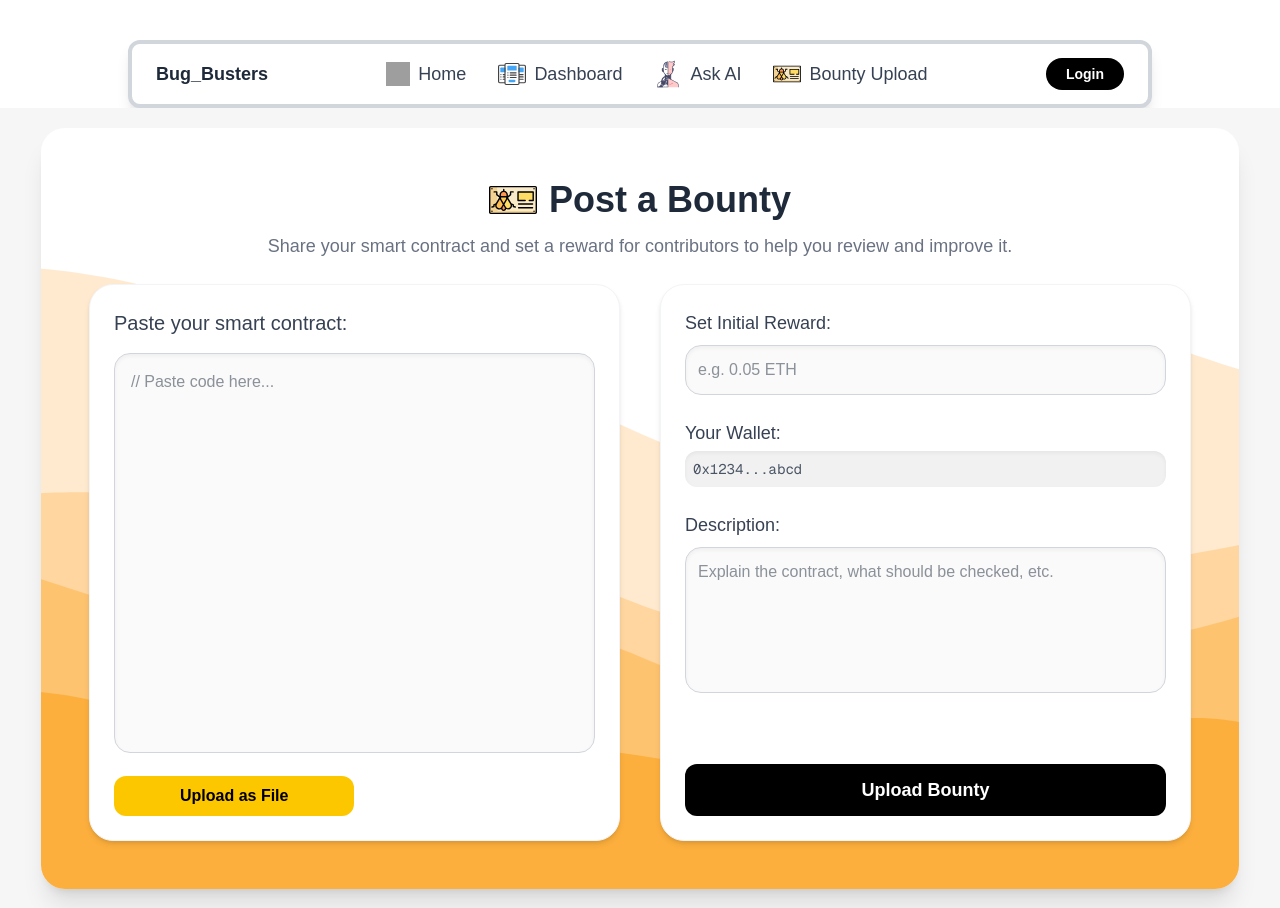
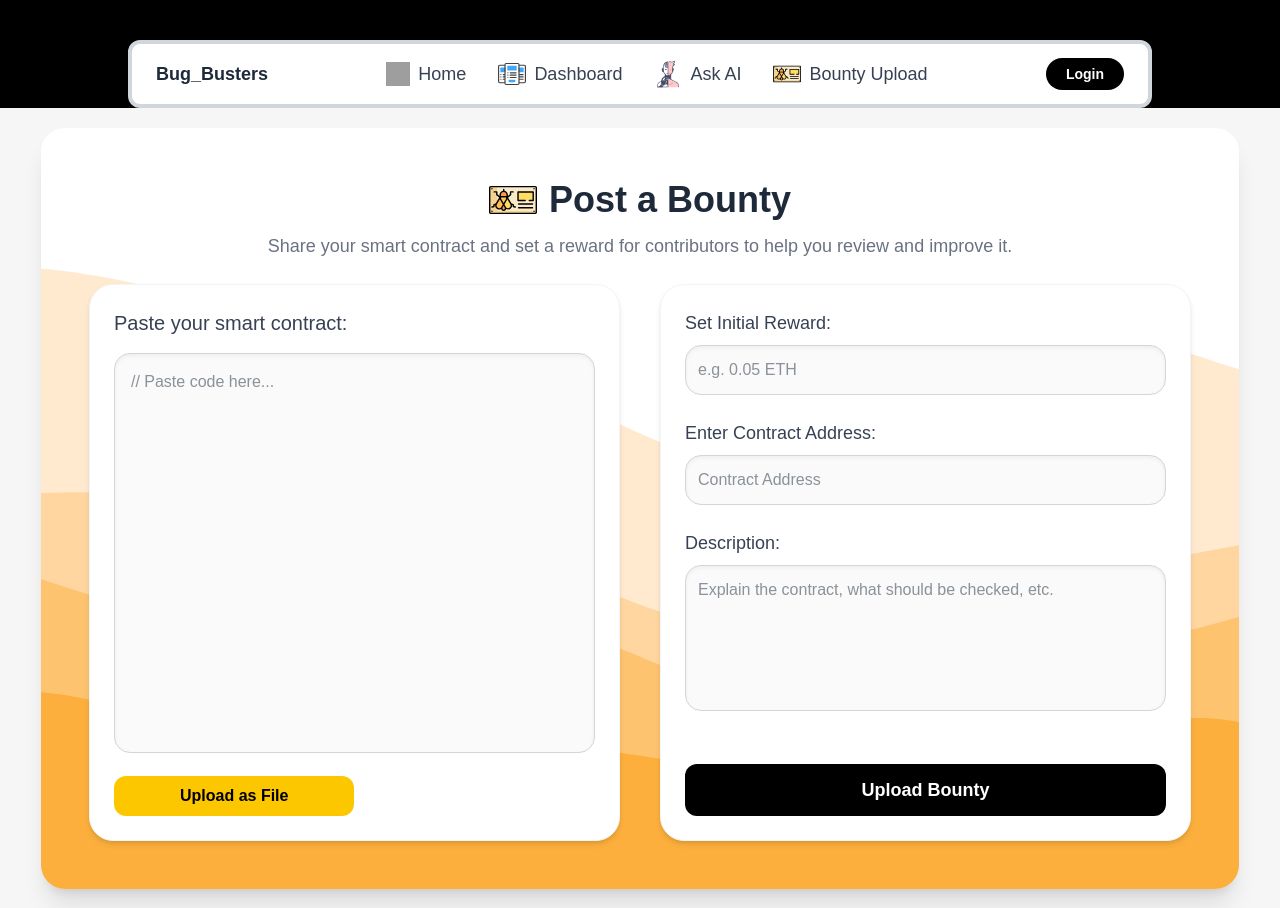
Before and after one commit to technicalclipper/Bug_Busters, a Next.js app in the folder web/app/: page /bounty_page in a window 1280 px wide. Built offline with nearby package versions, Linux system fonts and the light colour scheme; grey boxes are pictures that could not be loaded.

Commit message:
changed feature in add bounty page

```diff
--- a/web/app/app/ask_ai/page.tsx
+++ b/web/app/app/ask_ai/page.tsx
@@ -1,37 +1,56 @@
 "use client";
-
+import axios from "axios";
 import { useState } from "react";
+import { ToastContainer, toast } from "react-toastify";
+import "react-toastify/dist/ReactToastify.css";
 
 export default function AskAI() {
   const [code, setCode] = useState("");
   const [isCodeTouched, setIsCodeTouched] = useState(false);
+  const [report, setReport] = useState("");
+  const [showModal, setShowModal] = useState(false);
+
+  async function handleverifywithai() {
+    const requestBody = { code };
+    try {
+      const response = await axios.post("/api/ai_analyse", requestBody, {
+        headers: { "Content-Type": "application/json" },
+      });
+      setReport(response.data.res);
+      toast.success("✅ AI verification done. Click ‘Generate Audit Report’ to view.");
+    } catch (error) {
+      console.error("Error:", error);
+      toast.error("❌ Verification failed. Try again.");
+    }
+  }
+
+  function handleGenerateReport() {
+    if (!report) {
+      toast.warn("⚠️ Please run verification first.");
+      return;
+    }
+    setShowModal(true);
+  }
 
   return (
-    <div className="min-h-screen w-full flex items-center justify-center bg-[#f6f6f7] p-4">
+    <div className="min-h-screen w-full flex items-center justify-center bg-[#f6f6f7] p-4 relative">
+      <ToastContainer position="top-center" autoClose={3000} />
+
       <div
         className="w-[96%] max-w-[1600px] min-h-[92vh] bg-cover bg-center rounded-3xl shadow-xl p-12"
-        style={{
-          backgroundImage: 'url("/images/bruh.svg")',
-        }}
+        style={{ backgroundImage: 'url("/images/bruh.svg")' }}
       >
         <main>
-          {/* Title */}
           <h1 className="text-4xl font-semibold text-center text-gray-800 mb-2 flex items-center justify-center space-x-3">
-            <img
-              src="/images/ai.svg" // Swap this to any relevant icon you like
-              alt="AI Icon"
-              className="w-12 h-12"
-            />
+            <img src="/images/ai.svg" alt="AI Icon" className="w-12 h-12" />
             <span>Ask AI to Find Bugs</span>
           </h1>
 
-          {/* Subtitle */}
           <p className="text-center text-gray-500 text-lg mb-6">
             Paste your smart contract and let our AI find vulnerabilities.
           </p>
 
           <div className="grid grid-cols-1 md:grid-cols-2 gap-10">
-            {/* Left: Code Editor */}
             <div className="bg-white rounded-3xl p-6 shadow-md border border-gray-100">
               <label
                 htmlFor="code-input"
@@ -50,7 +69,6 @@ export default function AskAI() {
               />
             </div>
 
-            {/* Right: Info + Buttons */}
             <div className="bg-white rounded-3xl p-6 shadow-md border border-gray-100 flex flex-col justify-between">
               <div>
                 <h2 className="text-xl font-semibold mb-4 text-gray-800">How we use AI for verification</h2>
@@ -63,10 +81,16 @@ export default function AskAI() {
               </div>
 
               <div className="mt-8 space-y-4">
-                <button className="w-full bg-green-600 text-white py-3 rounded-xl text-lg font-semibold hover:bg-green-700 shadow-md shadow-green-400/40 transition">
+                <button
+                  onClick={handleverifywithai}
+                  className="w-full bg-green-600 text-white py-3 rounded-xl text-lg font-semibold hover:bg-green-700 shadow-md shadow-green-400/40 transition"
+                >
                   Run Initial Verification
                 </button>
-                <button className="w-full border border-green-600 text-green-600 py-3 rounded-xl text-lg font-semibold hover:bg-green-50 transition">
+                <button
+                  onClick={handleGenerateReport}
+                  className="w-full border border-green-600 text-green-600 py-3 rounded-xl text-lg font-semibold hover:bg-green-50 transition"
+                >
                   Generate Audit Report
                 </button>
               </div>
@@ -74,6 +98,24 @@ export default function AskAI() {
           </div>
         </main>
       </div>
+
+      {/* Modal */}
+      {showModal && (
+        <div className="fixed inset-0 bg-black bg-opacity-50 flex items-center justify-center z-50">
+          <div className="bg-white rounded-3xl p-8 max-w-3xl w-full mx-4 shadow-lg relative">
+            <h2 className="text-2xl font-bold text-gray-800 mb-4">AI Audit Report</h2>
+            <pre className="whitespace-pre-wrap text-sm text-gray-700 bg-gray-100 p-4 rounded-xl max-h-[60vh] overflow-y-auto border border-gray-200">
+              {report}
+            </pre>
+            <button
+              onClick={() => setShowModal(false)}
+              className="absolute top-4 right-4 text-gray-500 hover:text-gray-800 text-xl"
+            >
+              &times;
+            </button>
+          </div>
+        </div>
+      )}
     </div>
   );
 }
--- a/web/app/app/bounty_page/page.tsx
+++ b/web/app/app/bounty_page/page.tsx
@@ -7,15 +7,18 @@ export default function BountyPage() {
 
   const [code, setCode] = useState("");
   const [reward, setReward] = useState("");
+  const [contractAddress, setContractAddress] = useState("");
   const [description, setDescription] = useState("");
 
   const [isCodeTouched, setIsCodeTouched] = useState(false);
   const [isRewardTouched, setIsRewardTouched] = useState(false);
+  const [isContractaddressTouched, setContractaddressTouched] = useState(false);
   const [isDescriptionTouched, setIsDescriptionTouched] = useState(false);
 
   const allValid =
     isCodeTouched &&
     isRewardTouched &&
+    isContractaddressTouched &&
     isDescriptionTouched &&
     code.trim() !== "" &&
     reward.trim() !== "" &&
@@ -89,10 +92,22 @@ export default function BountyPage() {
                 </div>
 
                 <div>
-                  <p className="text-lg font-medium text-gray-700">Your Wallet:</p>
-                  <p className="text-gray-600 bg-[#f1f1f1] p-2 rounded-xl mt-1 font-mono text-sm shadow-inner">
-                    {userWallet}
-                  </p>
+                  <label
+                    htmlFor="contract-address"
+                    className="block text-lg font-medium mb-2 text-gray-700"
+                  >
+                    Enter Contract Address:
+                  </label>
+                  <input
+                    id="contract-address"
+                    type="text"
+                    placeholder="Contract Address"
+                    value={contractAddress}
+                    onChange={(e) => setContractAddress(e.target.value)}
+                    onBlur={() => setContractaddressTouched(true)}
+                    className={`w-full p-3 border rounded-2xl shadow-inner bg-[#fafafa] text-gray-800 transition-all duration-500 ease-in-out
+                      ${isRewardTouched ? "border-green-500 ring-4 ring-green-300" : "border-gray-300 ring-0"}`}
+                  />
                 </div>
 
                 <div>
--- a/web/app/app/globals.css
+++ b/web/app/app/globals.css
@@ -23,12 +23,12 @@ body {
   background: var(--background);
   color: var(--foreground);
   font-family: Arial, Helvetica, sans-serif;
-  background-color: #ffffff;
+  background-color: black;
 }
 
 /* Set the background color of the html to white */
 html {
-  background-color: white;
+  background-color: black;
   margin: 0;
   padding: 0;
 }
--- a/web/app/package.json
+++ b/web/app/package.json
@@ -18,6 +18,7 @@
     "openai": "^4.96.0",
     "react": "^19.0.0",
     "react-dom": "^19.0.0",
+    "react-toastify": "^11.0.5",
     "wagmi": "^2.14.9",
     "zod": "^3.24.3"
   },
```
Also changed, not shown: 1 other file (tests, documents, lock files or other folders).
